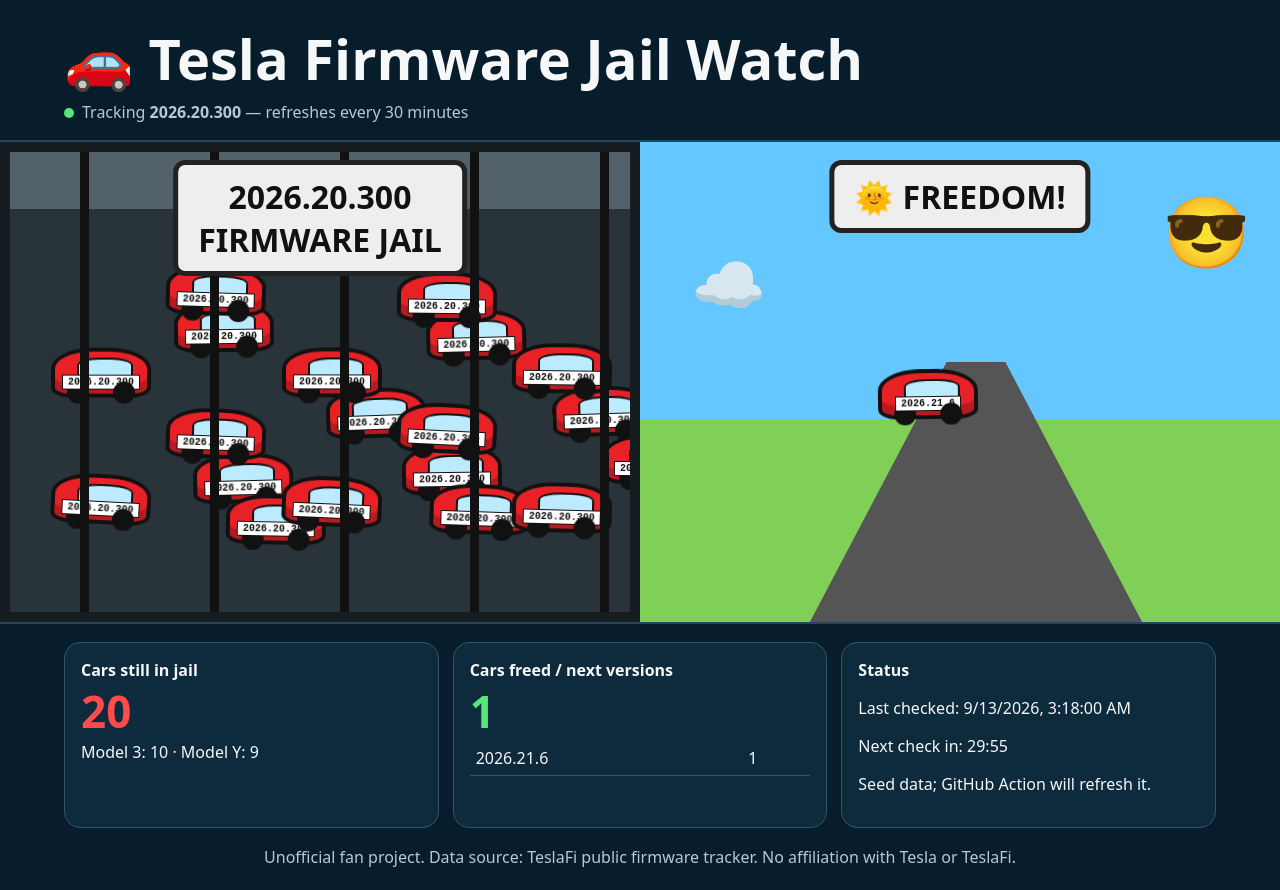
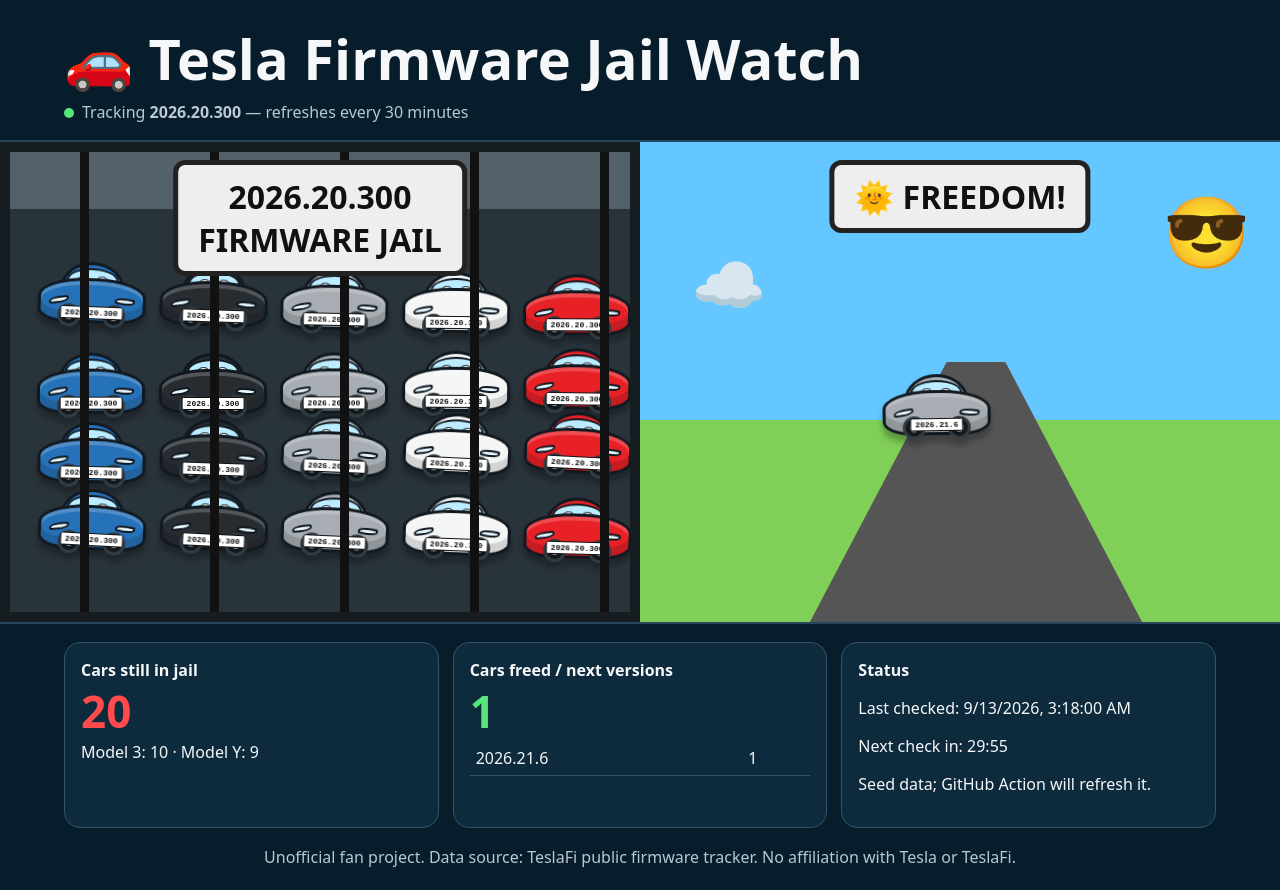
Before and after one commit to airflowtsunami/factoryjail, a plain HTML site: page index.html in a window 1280 px wide. Drawn offline with Linux system fonts and the light colour scheme.

Commit message:
Add files via upload

```diff
--- a/index.html
+++ b/index.html
@@ -11,8 +11,16 @@
 .jail,.freedom{position:relative;overflow:hidden;min-height:480px}.jail{background:linear-gradient(#53616a 0 14%,#29333a 14%)}.freedom{background:linear-gradient(#65c7ff 0 58%,#80cf57 58%)}
 .sign{position:absolute;z-index:10;top:18px;left:50%;transform:translateX(-50%);padding:10px 20px;border-radius:12px;background:#eee;color:#111;border:5px solid #222;font-weight:900;text-align:center;font-size:clamp(18px,2.5vw,34px);white-space:nowrap}
 .bars{position:absolute;inset:0;z-index:5;pointer-events:none;background:repeating-linear-gradient(90deg,transparent 0 70px,#111 70px 79px,transparent 79px 130px);border:10px solid #161d21}
-.car{position:absolute;width:100px;height:50px;border-radius:42% 42% 20% 20%;background:var(--accent);border:4px solid #111;box-shadow:inset 0 -10px rgba(0,0,0,.2);animation:bounce 1.5s ease-in-out infinite alternate;z-index:3}
-.car:before,.car:after{content:"";position:absolute;bottom:-10px;width:22px;height:22px;border-radius:50%;background:#111}.car:before{left:12px}.car:after{right:12px}.glass{position:absolute;left:22px;top:6px;width:56px;height:19px;border-radius:40% 40% 10% 10%;background:#bceaff;border:2px solid #111}.plate{position:absolute;left:50%;bottom:4px;transform:translateX(-50%);background:#fff;color:#111;border:1px solid #111;padding:1px 5px;font:bold 10px monospace;white-space:nowrap}
+.car{position:absolute;width:118px;height:72px;z-index:3;animation:bounce 1.5s ease-in-out infinite alternate;filter:drop-shadow(0 7px 3px rgba(0,0,0,.28));transform-origin:50% 90%}
+.car-body{position:absolute;left:5px;top:21px;width:108px;height:45px;border-radius:45% 45% 27% 27% / 42% 42% 30% 30%;background:var(--carcolor,#e82127);border:3px solid #101820;box-shadow:inset 0 -9px rgba(0,0,0,.14),inset 0 4px rgba(255,255,255,.2)}
+.car-roof{position:absolute;left:27px;top:5px;width:64px;height:35px;background:var(--carcolor,#e82127);border:3px solid #101820;border-bottom:0;border-radius:50% 50% 12% 12% / 75% 75% 15% 15%}
+.windshield{position:absolute;left:33px;top:11px;width:52px;height:25px;border-radius:50% 50% 18% 18%;background:#bcecff;border:2px solid #101820;overflow:hidden}
+.eye{position:absolute;top:6px;width:15px;height:15px;border-radius:50%;background:#fff;border:1.5px solid #101820}.eye:after{content:"";position:absolute;width:6px;height:7px;background:#101820;border-radius:50%;top:4px;left:5px}.eye.l{left:7px}.eye.r{right:7px}
+.light{position:absolute;top:16px;width:20px;height:7px;background:#e9f8ff;border:2px solid #101820;border-radius:60% 20%}.light.l{left:8px;transform:rotate(-8deg)}.light.r{right:8px;transform:rotate(8deg)}
+.smile{position:absolute;left:44px;top:24px;width:21px;height:10px;border-bottom:3px solid #101820;border-radius:0 0 50% 50%}
+.wheel{position:absolute;bottom:-7px;width:23px;height:23px;border-radius:50%;background:#12171b;border:3px solid #303b42}.wheel:after{content:"";position:absolute;inset:4px;border-radius:50%;background:#88949b}.wheel.l{left:17px}.wheel.r{right:17px}
+.plate{position:absolute;left:50%;bottom:1px;transform:translateX(-50%);background:#fff;color:#111;border:1.5px solid #111;border-radius:2px;padding:1px 4px;font:bold 8px monospace;white-space:nowrap;max-width:72px;overflow:hidden}
+.car:nth-of-type(5n+1){--carcolor:#f4f5f5}.car:nth-of-type(5n+2){--carcolor:#e82127}.car:nth-of-type(5n+3){--carcolor:#2672b9}.car:nth-of-type(5n+4){--carcolor:#272c31}.car:nth-of-type(5n){--carcolor:#a7adb2}
 @keyframes bounce{to{transform:translateY(-18px) rotate(3deg)}}
 @keyframes free{0%{transform:translate(-120px,80px) rotate(-5deg)}50%{transform:translate(0,-20px) rotate(3deg)}100%{transform:translate(160px,40px) rotate(-2deg)}}
 .freecar{animation:free 6s ease-in-out infinite alternate}
@@ -33,8 +41,8 @@
 <div class="foot">Unofficial fan project. Data source: TeslaFi public firmware tracker. No affiliation with Tesla or TeslaFi.</div>
 <script>
 const DATA_URL='./data.json';
-function car(parent,x,y,plate,free=false,i=0){const c=document.createElement('div');c.className='car'+(free?' freecar':'');c.style.left=x+'%';c.style.top=y+'%';c.style.animationDelay=(-i*.17)+'s';c.innerHTML='<div class="glass"></div><div class="plate">'+plate+'</div>';parent.appendChild(c)}
-function render(d){document.querySelectorAll('.car').forEach(x=>x.remove());fw.textContent=fw2.textContent=d.firmware;current.textContent=d.current_installs;freed.textContent=d.total_freed;checked.textContent=new Date(d.checked_at).toLocaleString();msg.textContent=d.note||'Data loaded.';models.textContent=d.models?Object.entries(d.models).map(([k,v])=>`${k}: ${v}`).join(' · '):'';next.innerHTML='';Object.entries(d.next_versions||{}).forEach(([v,n])=>{next.innerHTML+=`<tr><td>${v}</td><td>${n}</td></tr>`});const n=Math.min(d.current_installs,30);for(let i=0;i<n;i++)car(jail,8+(i%5)*18,28+Math.floor(i/5)*15,d.firmware,i%2===0,i);let j=0;for(const [v,nv] of Object.entries(d.next_versions||{}))for(let k=0;k<Math.min(nv,5);k++)car(freedom,18+(j%3)*23,42+(j%2)*18,v,true,j++);}
+function car(parent,x,y,plate,free=false,i=0){const c=document.createElement('div');c.className='car'+(free?' freecar':'');c.style.left=x+'%';c.style.top=y+'%';c.style.animationDelay=(-i*.17)+'s';c.innerHTML='<div class="car-roof"></div><div class="windshield"><i class="eye l"></i><i class="eye r"></i></div><div class="car-body"><i class="light l"></i><i class="light r"></i><i class="smile"></i><i class="wheel l"></i><i class="wheel r"></i><div class="plate">'+plate+'</div></div>';parent.appendChild(c)}
+function render(d){document.querySelectorAll('.car').forEach(x=>x.remove());fw.textContent=fw2.textContent=d.firmware;current.textContent=d.current_installs;freed.textContent=d.total_freed;checked.textContent=new Date(d.checked_at).toLocaleString();msg.textContent=d.note||'Data loaded.';models.textContent=d.models?Object.entries(d.models).map(([k,v])=>`${k}: ${v}`).join(' · '):'';next.innerHTML='';Object.entries(d.next_versions||{}).forEach(([v,n])=>{next.innerHTML+=`<tr><td>${v}</td><td>${n}</td></tr>`});const n=Math.min(d.current_installs,30);for(let i=0;i<n;i++)car(jail,5+(i%5)*19,27+Math.floor(i/5)*16,d.firmware,false,i);let j=0;for(const [v,nv] of Object.entries(d.next_versions||{}))for(let k=0;k<Math.min(nv,5);k++)car(freedom,18+(j%3)*23,42+(j%2)*18,v,true,j++);}
 async function load(){try{const r=await fetch(DATA_URL+'?t='+Date.now());if(!r.ok)throw Error(r.status);render(await r.json())}catch(e){msg.textContent='Could not load data.json. GitHub Action may not have run yet.'}}
 let sec=1800;setInterval(()=>{sec--;if(sec<=0){sec=1800;load()}countdown.textContent=String(Math.floor(sec/60)).padStart(2,'0')+':'+String(sec%60).padStart(2,'0')},1000);load();
 </script></body></html>
```
